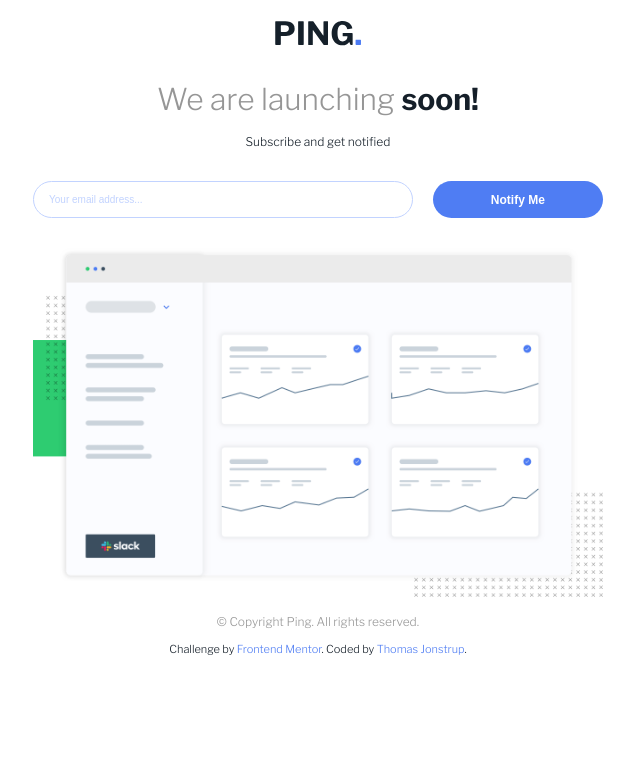
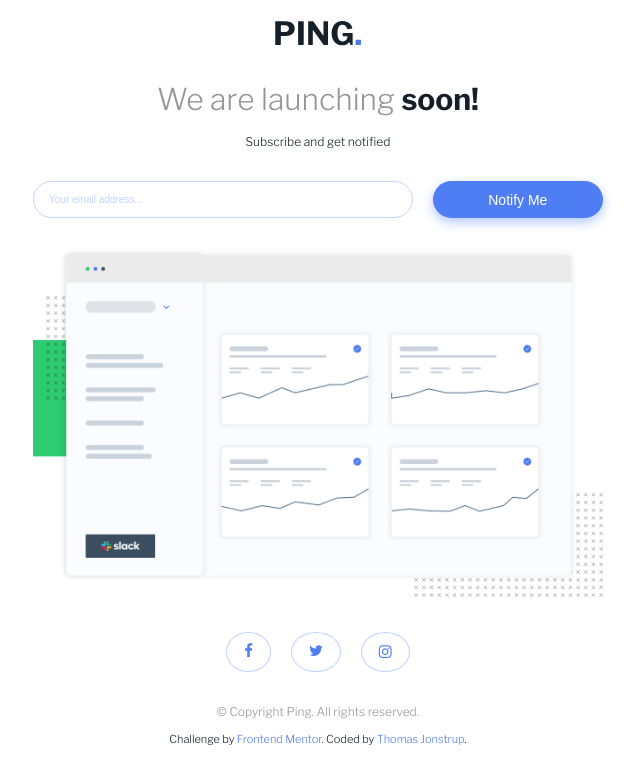
Before and after one commit to thomasjonstrup/ping-coming-soon-page, a plain HTML site: page index.html in a window 1280 px wide. Shown: the whole page, without its empty margins (322-962 px from the left). Drawn offline with nearby package versions, Linux system fonts and the light colour scheme.

Commit message:
:lipstick: updated styles

```diff
--- a/index.html
+++ b/index.html
@@ -4,6 +4,11 @@
 		<meta charset="UTF-8" />
 		<meta name="viewport" content="width=device-width, initial-scale=1.0" />
 		<!-- displays site properly based on user's device -->
+
+		<link
+			rel="stylesheet"
+			href="https://cdnjs.cloudflare.com/ajax/libs/font-awesome/4.7.0/css/font-awesome.min.css"
+		/>
 
 		<link
 			rel="icon"
@@ -52,6 +57,23 @@
 				</section>
 			</main>
 			<footer class="footer">
+				<ul class="footer__socials">
+					<li class="footer__social">
+						<a href="#"
+							><i class="fa fa-facebook-f footer__social-icon"></i
+						></a>
+					</li>
+					<li class="footer__social">
+						<a href="#">
+							<i class="fa fa-twitter footer__social-icon"></i
+						></a>
+					</li>
+					<li class="footer__social footer__social-icon">
+						<a href="#"
+							><i class="fa fa-instagram footer__social-icon"></i
+						></a>
+					</li>
+				</ul>
 				<p class="footer__copyright">
 					&copy; Copyright Ping. All rights reserved.
 				</p>
--- a/scss/_components.scss
+++ b/scss/_components.scss
@@ -44,8 +44,27 @@ pre {
 		color: $neutral-gray-color;
 	}
 	&__socials {
+		margin-top: 3rem;
+		margin-bottom: 3rem;
+		display: flex;
+		justify-content: center;
+		gap: 2rem;
 		a {
 			margin: 0 10px;
+		}
+	}
+
+	&__social {
+		padding: 0.7rem;
+		border: 1px solid #c2d3ff;
+		border-radius: 50%;
+		display: flex;
+		justify-content: center;
+		align-items: center;
+
+		&-icon {
+			color: $primary-color;
+			font-size: 1.5rem;
 		}
 	}
 }
@@ -60,9 +79,9 @@ pre {
 	border: none;
 	border-radius: 2rem;
 	transition: all 0.5s;
-	font-size: 1.2rem;
-	font-weight: bold;
+	font-size: 1.4rem;
 	outline: none;
+	box-shadow: 0 0.4rem 1.2rem 0 #b0c6ff;
 
 	&-outline {
 		background-color: transparent;
```
Also changed, not shown: css/main.min.css, 1 other file.
